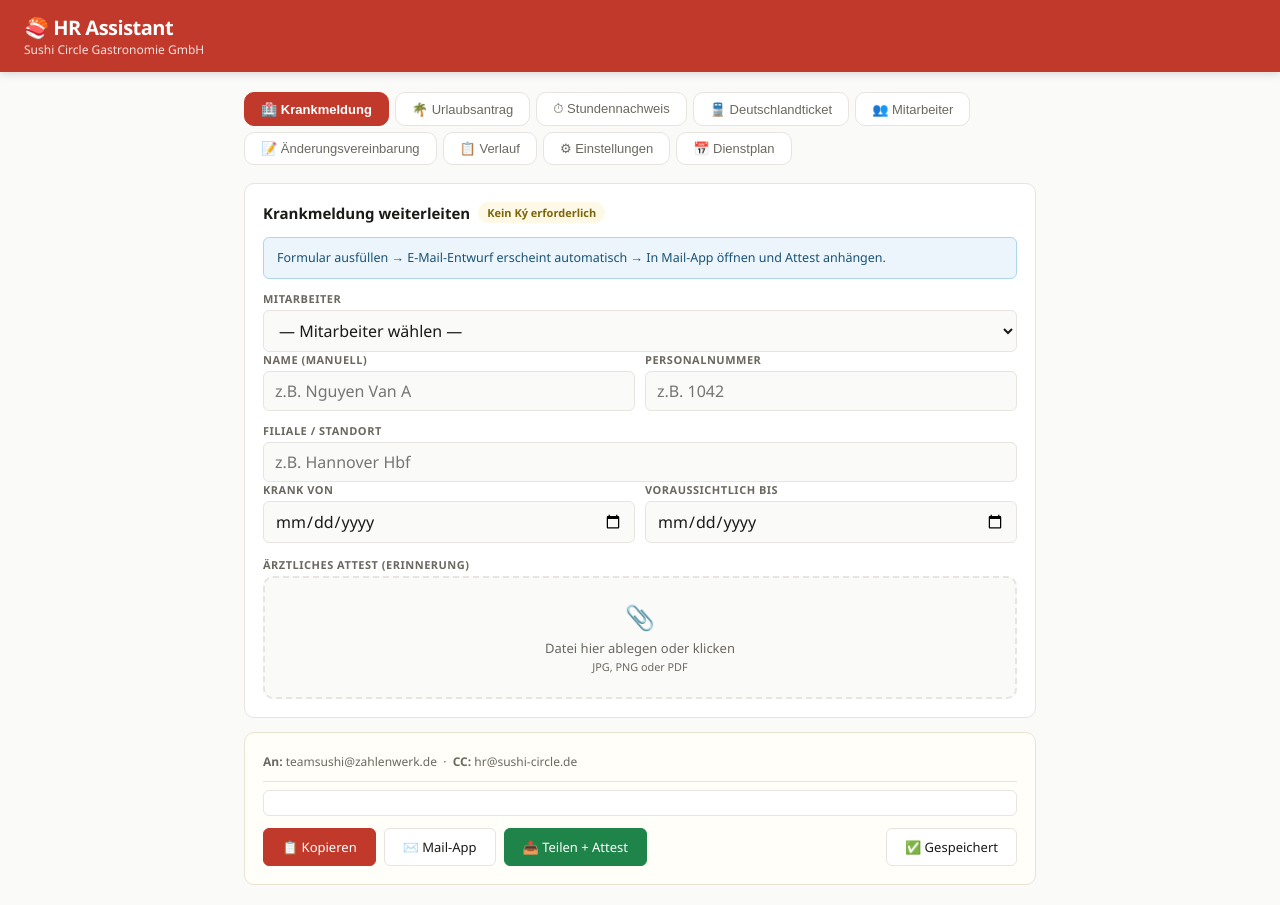
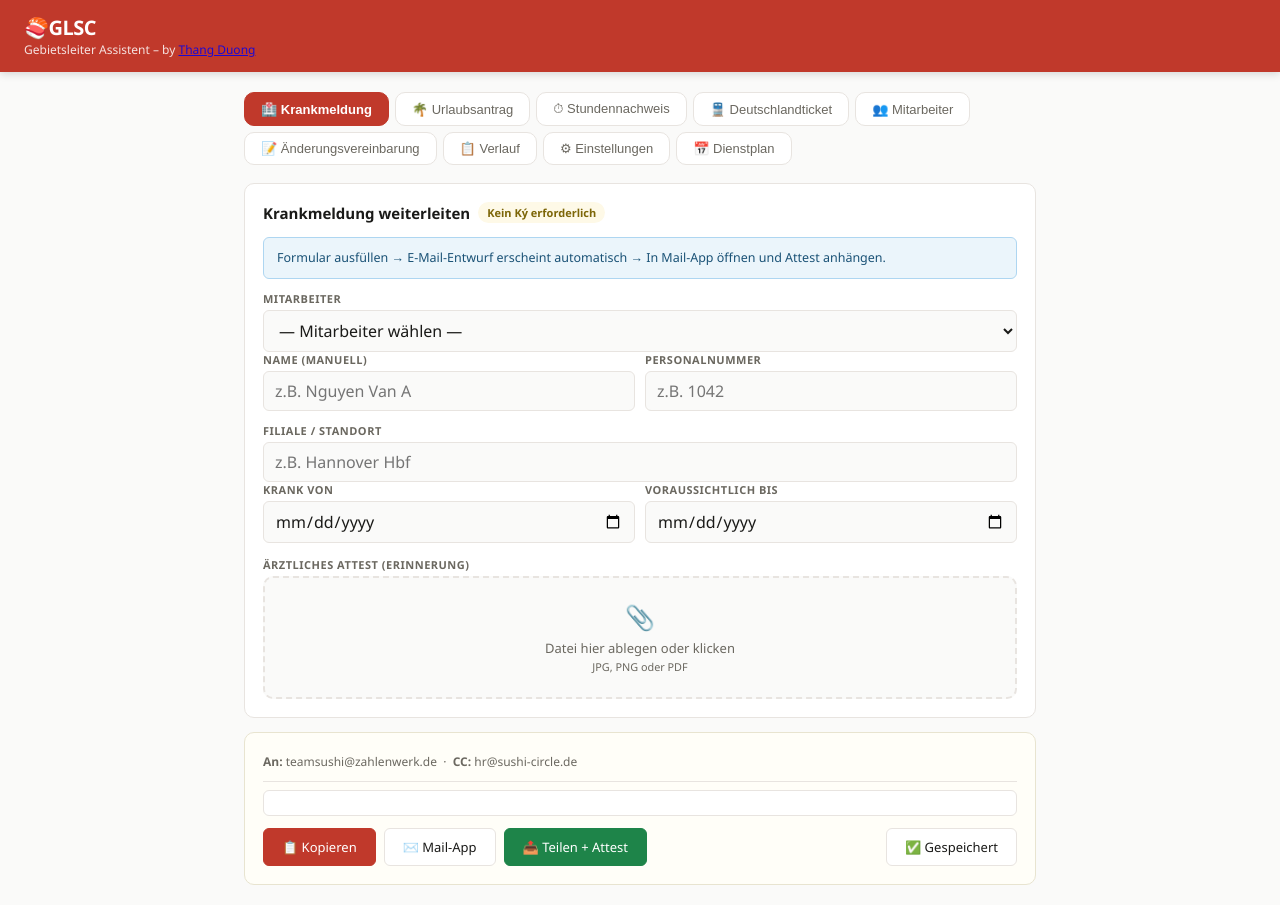
Before and after one commit to thangduong1611/GLSC, a plain HTML site: page index.html in a window 1280 px wide. Drawn offline with nearby package versions, Linux system fonts and the light colour scheme.

Commit message:
Update index.html

```diff
--- a/index.html
+++ b/index.html
@@ -228,8 +228,8 @@ input[type=text],input[type=date],input[type=month],input[type=time],input[type=
 
 <header>
   <div>
-    <div class="logo">🍣 HR Assistant</div>
-    <div class="sub" id="header-sub">Sushi Circle Gastronomie GmbH</div>
+    <div class="logo">🍣GLSC</div>
+    <div class="sub" id="header-sub">Gebietsleiter Assistent – by <a href="https://www.linkedin.com/in/duong-duc-thang-240611a0?utm_source=share&utm_campaign=share_via&utm_content=profile&utm_medium=ios_app">Thang Duong</a></div>
   </div>
 </header>
 
```
